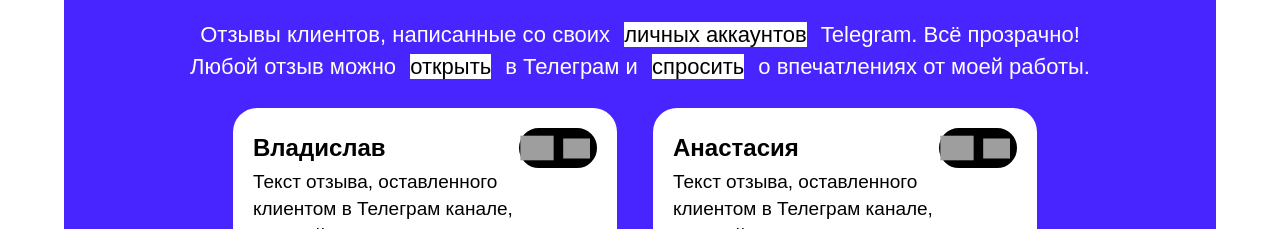
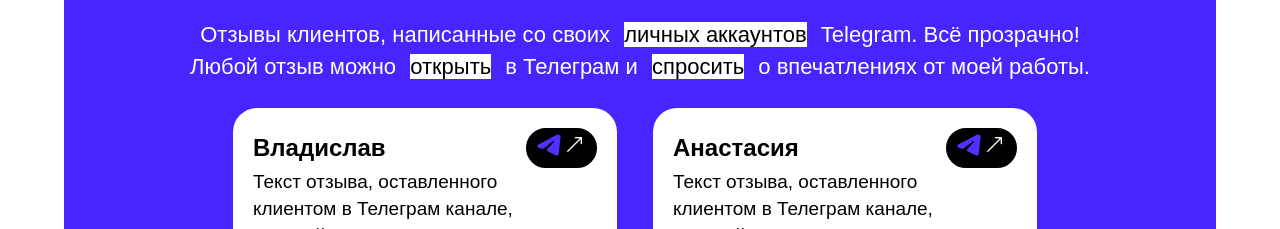
Before and after one commit to Algernon37/Captain-Cheese, a React (Vite) app: page / in a window 1280 px wide. Shown: the part 1808-2037 px from the top of the page. Built offline with nearby package versions, Linux system fonts and the light colour scheme; a web font is replaced by a local one.

Commit message:
third commit

```diff
--- a/src/components/ReviewBlock/style/review.module.sass
+++ b/src/components/ReviewBlock/style/review.module.sass
@@ -94,20 +94,30 @@
         filter: drop-shadow(0px 0px 25px #4824ff90)
 
 .reviewBlock .telegramIcon
-    margin: -7px -4px
-    padding: 0
-    content: url("icons/BlueTelegram.png")
-    background: none
-    scale: 0.84
-    height: 30px
+  margin: -7px -4px
+  padding: 0
+  background: none
+
+.reviewBlock .telegramIcon::before
+  content: ""
+  display: inline-block
+  width: 30px
+  height: 30px
+  background: url("/icons/BlueTelegram.png") no-repeat center/contain
+  transform: scale(.84)
 
 .reviewBlock .arrayCornerIcon
-    margin: -6px -18px
-    padding: 0
-    content: url("icons/arrayCornerIcon.png")
-    background: none
-    scale: 0.37
-    height: 55px
+  margin: -6px -18px
+  padding: 0
+  background: none
+
+.reviewBlock .arrayCornerIcon::before
+  content: ""
+  display: inline-block
+  width: 55px
+  height: 55px
+  background: url("/icons/arrayCornerIcon.png") no-repeat center/contain
+  transform: scale(.37)
 
 html[data-theme='dark'] .reviewContent
     background: var(--main-background)
```
